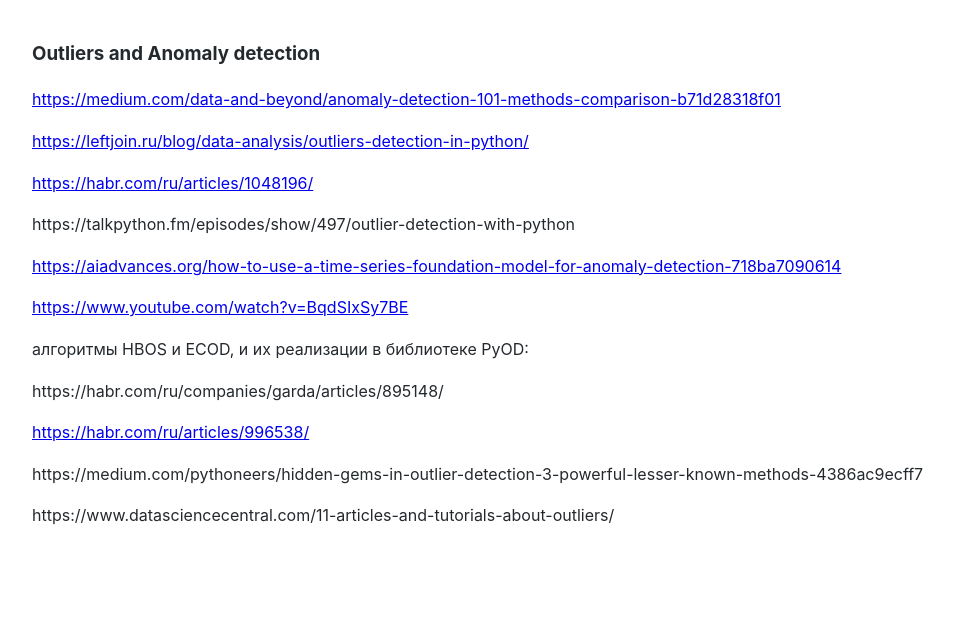
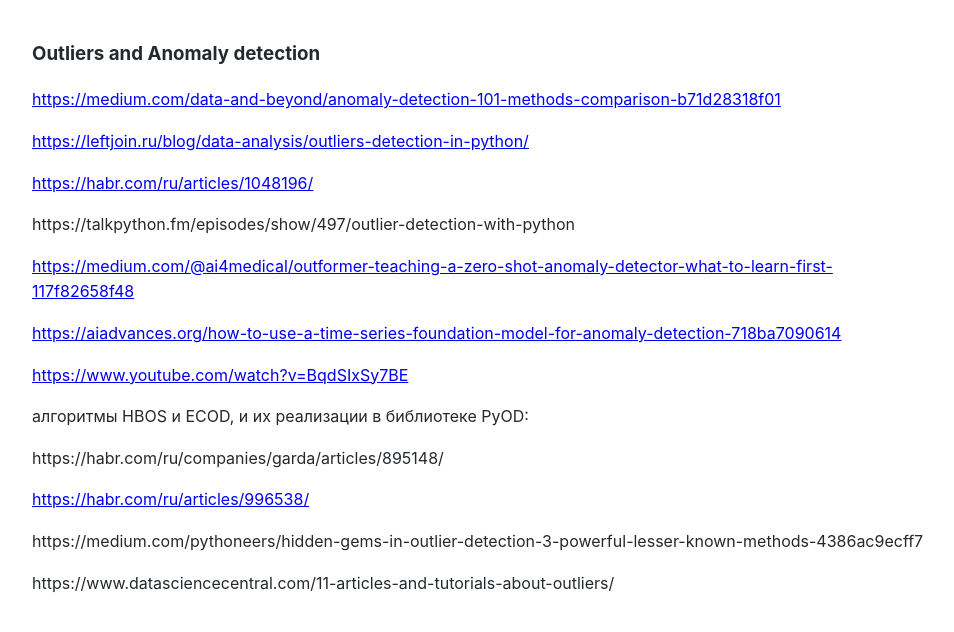
Before and after one commit to Michael-Lubinsky/michael-lubinsky.github.com, a Jekyll site: the page built from ml/anomaly.md, in a window 1280 px wide. Shown: the top 632 px of the page, without its empty margins (158-1112 px from the left). Built offline with Jekyll 4.4.1, drawn with Linux system fonts in a browser that asks for light colours; our own code applies the rules of GitHub Pages for plain Markdown files.

Commit message:
Add additional resources for anomaly detection

```diff
--- a/ml/anomaly.md
+++ b/ml/anomaly.md
@@ -7,6 +7,8 @@
 <https://habr.com/ru/articles/1048196/>
 
 https://talkpython.fm/episodes/show/497/outlier-detection-with-python
+
+<https://medium.com/@ai4medical/outformer-teaching-a-zero-shot-anomaly-detector-what-to-learn-first-117f82658f48>
 
 <https://aiadvances.org/how-to-use-a-time-series-foundation-model-for-anomaly-detection-718ba7090614>
 
```
